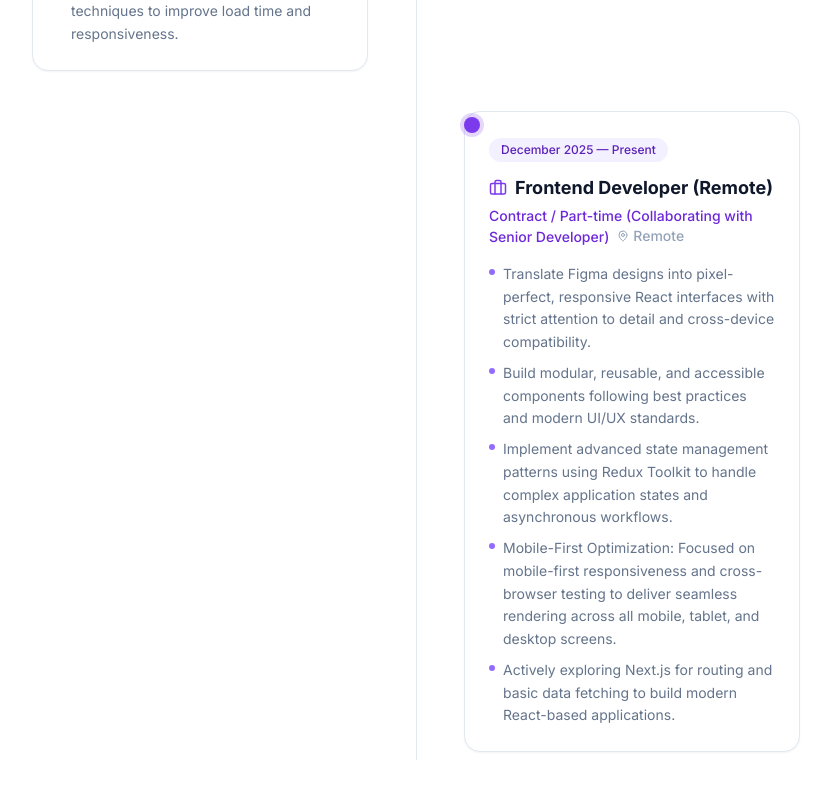
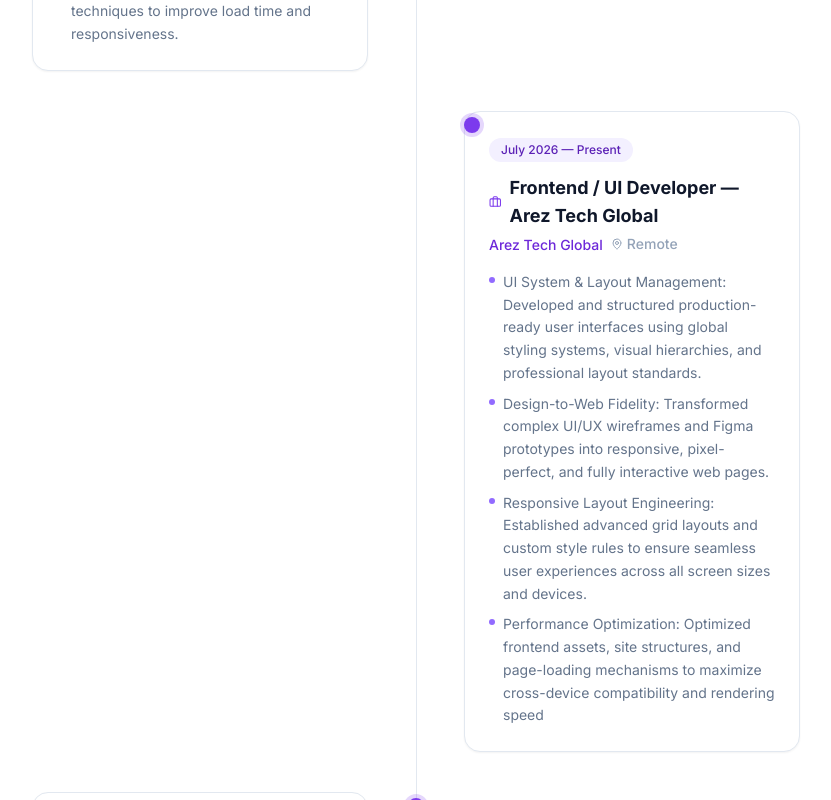
Before and after one commit to javid690/Portfolio, a React (Vite) app: page / in a window 1280 px wide. Shown: the part 5260-6060 px from the top of the page, without its empty margins (224-1055 px from the left). Built offline with nearby package versions, Linux system fonts and the light colour scheme.

Commit message:
Updated portfolio project with new features

```diff
--- a/src/data.js
+++ b/src/data.js
@@ -108,6 +108,18 @@
       "Integrated multiple RESTful APIs, handling authentication, dynamic data rendering, error handling, and UI state synchronization.",
       "Built scalable UI components and shared libraries to standardize design systems and accelerate development across features.",
       "Optimized application performance through efficient rendering, memoization, and code-splitting techniques to improve load time and responsiveness.",
+    ],
+  },
+  {
+    role: "Frontend / UI Developer — Arez Tech Global",
+    company: "Arez Tech Global",
+    period: "July 2026  — Present",
+    location: "Remote",
+    points: [
+      "UI System & Layout Management: Developed and structured production-ready user interfaces using global styling systems, visual hierarchies, and professional layout standards.",
+      "Design-to-Web Fidelity: Transformed complex UI/UX wireframes and Figma prototypes into responsive, pixel-perfect, and fully interactive web pages.",
+      "Responsive Layout Engineering: Established advanced grid layouts and custom style rules to ensure seamless user experiences across all screen sizes and devices.",
+      "Performance Optimization: Optimized frontend assets, site structures, and page-loading mechanisms to maximize cross-device compatibility and rendering speed",
     ],
   },
   {
```
